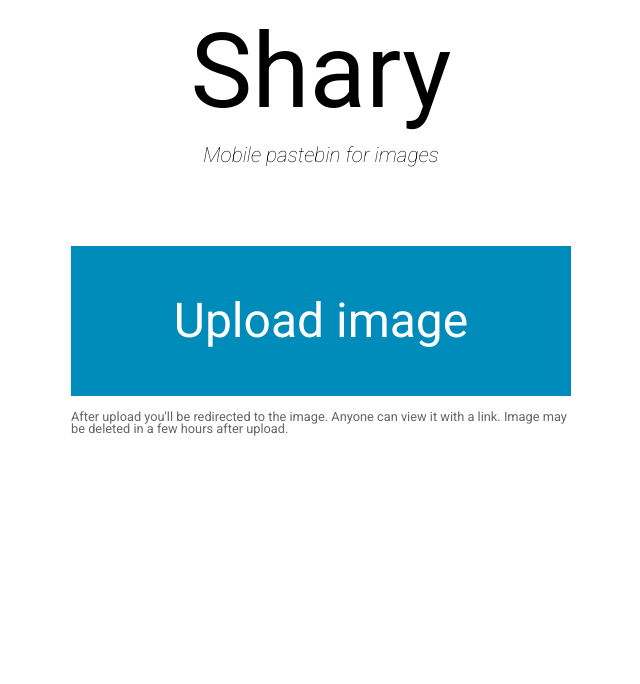
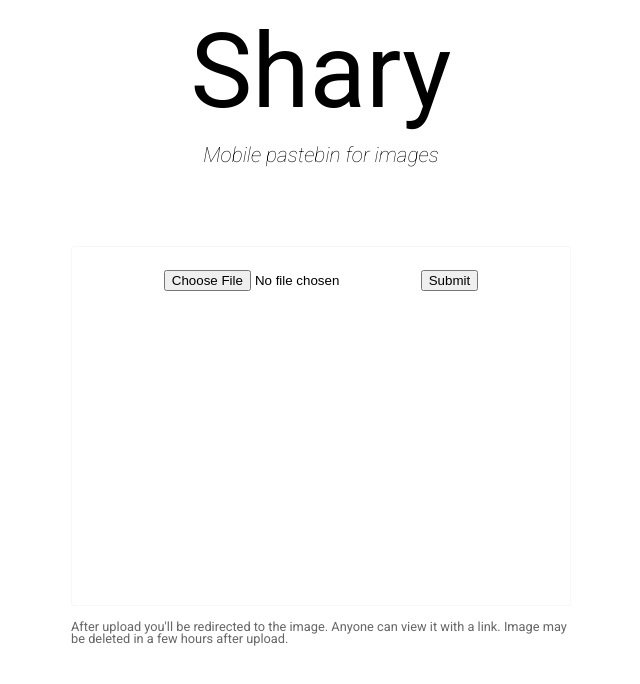
Before and after one commit to kimmobrunfeldt/shary.in, a website: page app/index.html in a window 1280 px wide. Shown: the whole page, without its empty margins (319-959 px from the left). Drawn offline with Linux system fonts and the light colour scheme; files that its build step writes are made by us from their sources; files whose address does not match are found by name.

Commit message:
Fix support for older browsers

```diff
--- a/app/index.html
+++ b/app/index.html
@@ -24,6 +24,7 @@
     <!-- build:css(app) styles/vendor.css -->
 
     <!-- bower:css -->
+    <link rel="stylesheet" href="bower_components/dropzone/downloads/css/dropzone.css" />
     <!-- endbower -->
 
     <link href='http://fonts.googleapis.com/css?family=Roboto:400,100italic,100' rel='stylesheet' type='text/css'>
@@ -48,9 +49,10 @@
       </div>
 
       <div class="upload-container">
-        <form id="dropzone" action="/api/upload/" class="opacity-animate dropzone">
+        <form id="dropzone" method="POST" action="/api/upload/?redirect=true" class="opacity-animate dropzone" enctype="multipart/form-data">
           <div class="fallback">
             <input name="file" type="file" accept="image/*" />
+            <input type="submit" name="submit" />
           </div>
         </form>
         <div class="loader-container hidden">
--- a/app/scripts/main.js
+++ b/app/scripts/main.js
@@ -22,7 +22,8 @@
         previewsContainer: '#hidden',
         fallback: function() {
             $('#dropzone').css('color', 'black').css('background-color', 'white');
-        }
+        },
+        forceFallback: true
     };
 
     // Disabling autoDiscover, otherwise Dropzone will try to attach twice.
```
Also changed, not shown: lib/controllers/api.js (+8 -1 lines).
